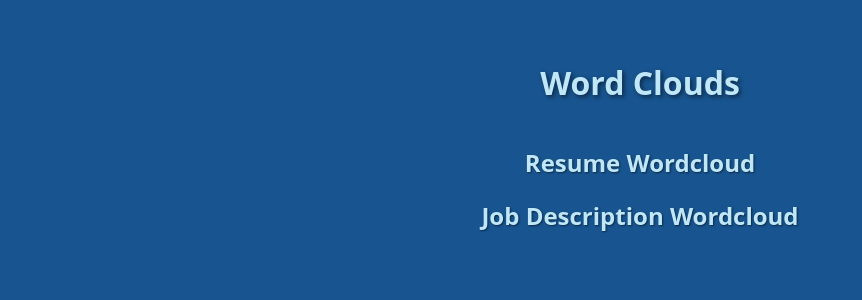
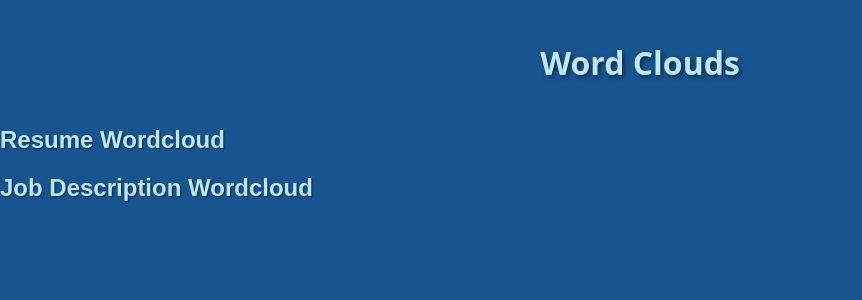
Before and after one commit to avitakku/resume_verifier, a Flask app: page / in a window 1280 px wide, after a click on "Word Clouds". Shown: the part 46-346 px from the top of the page, without its empty margins (0-862 px from the left). Run offline with Flask 2, Linux system fonts and the light colour scheme.

Commit message:
Update style.css

```diff
--- a/static/css/style.css
+++ b/static/css/style.css
@@ -159,19 +159,6 @@ nav ul li.logo {
     padding-top: 5px;
 }
 
-#wordClouds {
-    background-color: var(--background-color);
-    display: flex;
-    justify-content: center;
-    padding: 20px 0;
-    color: var(--primary-color);
-}
-
-#wordClouds h2 {
-    text-align: center;
-    font-family: var(--font-secondary);
-}
-
 .loading .loading-content {
     display: flex;
     align-items: center;
@@ -224,7 +211,7 @@ nav ul li.logo {
     box-shadow: 2px 2px 4px rgba(0, 0, 0, 0.5);
 }
 
-#downloadButton:hover, #logoutButton:hover {
+#downloadButton:hover {
     color: var(--background-color);
     background-color: var(--primary-color); /* Lighter Pastel Red */
     transform: translateY(-2px); /* Moves the button up */
```
